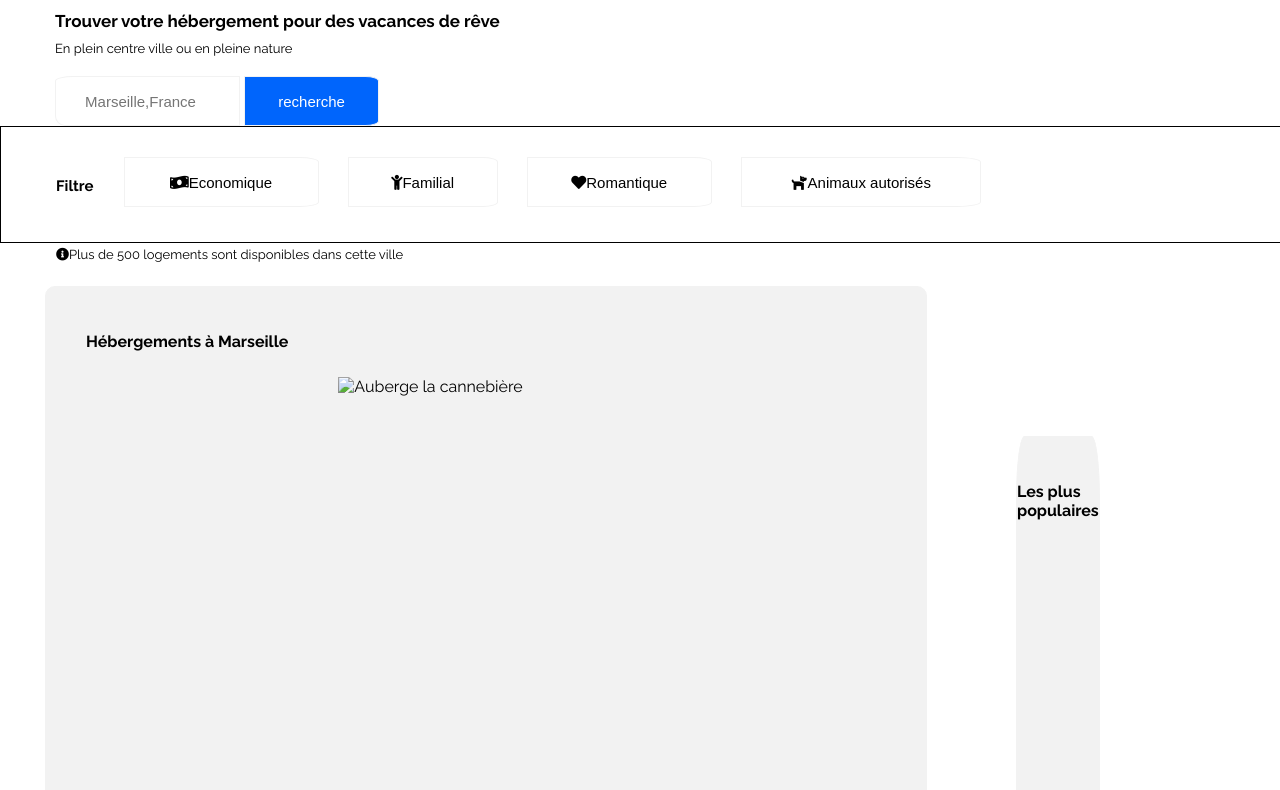
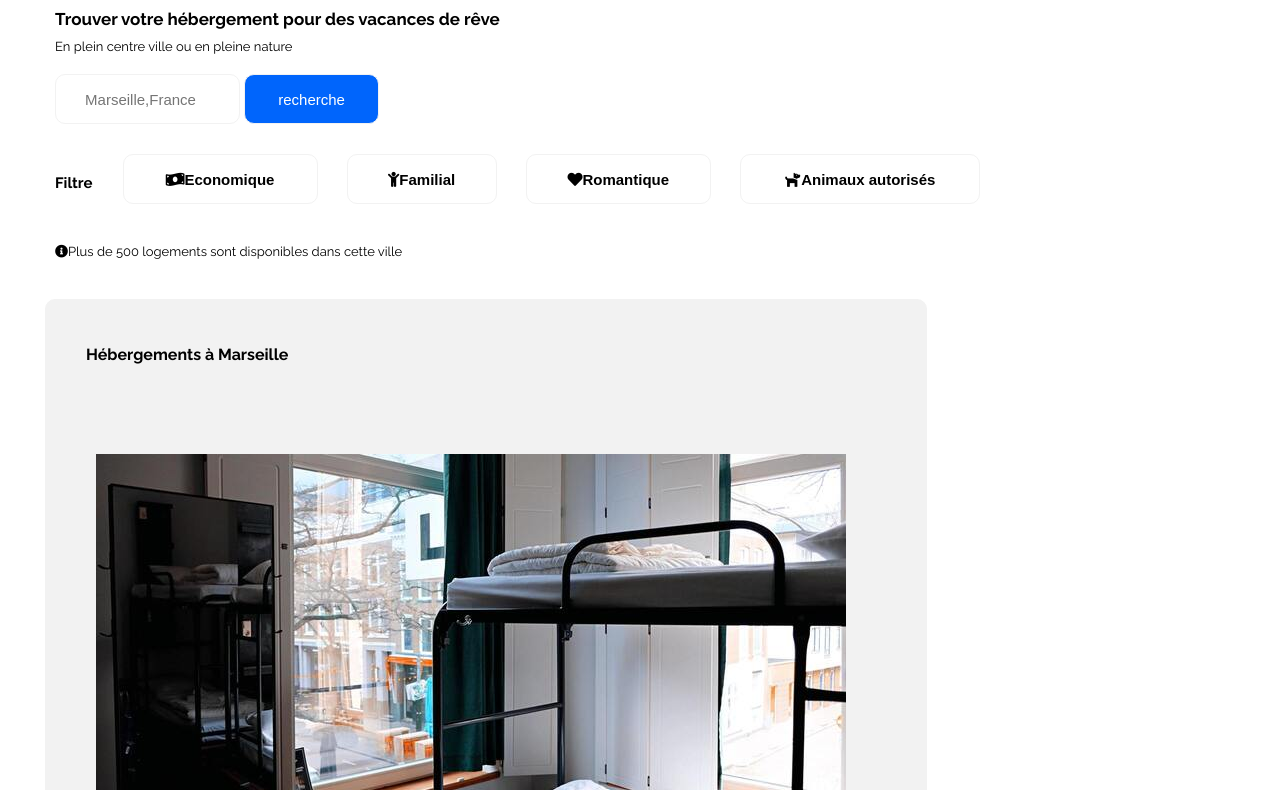
Before and after one commit to BryanYanice/P2_Bryan_HAMMOUM, a plain HTML site: page index.html in a window 1280 px wide. Shown: the part 94-884 px from the top of the page. Drawn offline with Linux system fonts and the light colour scheme.

Commit message:
retouche css

```diff
--- a/index.html
+++ b/index.html
@@ -27,10 +27,10 @@
         <p class="element2">En plein centre ville ou en pleine nature</p>
 
     <form method="POST" action="traitement.php">
-        <p>
+        <p id="Marseille">
             <label for="location"></label>
-            <input type="search" id="map-search" name="location" placeholder="Marseille,France" />
-            <button id="recherche">recherche</button>
+            <input type="search" class="recherche" name="location" placeholder="Marseille,France" />
+            <button class="recherche">recherche</button>
         </p>
     </form>
     <div id="choix">
@@ -47,9 +47,11 @@
     </section>
 
 <section id="container">
+<section id="container1">
     <h2 id="bloc1">Hébergements à Marseille</h2>
-    <img class="photo" src="image/hebergements/3_medium/marcus-loke-WQjvWU_HZFo-unsplash.jpg" alt="Auberge la cannebière" />
-    <section id="container2">
+    <img class="photo" src="images/hebergements/4_small/marcus-loke-WQJvWU_HZFo-unsplash.jpg" alt="Auberge la cannebière" />
+</section>
+<section id="container2">
     <h2 id="bloc2">Les plus populaires</h2>
 </section>
 </section>
--- a/style.css
+++ b/style.css
@@ -13,7 +13,6 @@ body
 #conteneur
 {
     width: 100%;
-    height: 80px;
     display: flex;
     flex-flow: row wrap;
     justify-content: space-between;
@@ -56,9 +55,8 @@ a
 #conteneur2
 {
     width: 100%;
-    height: 260px;
     display: flex;
-    flex-flow: column wrap;
+    flex-flow: column nowrap;
 }
 
 .element2
@@ -80,16 +78,23 @@ a
     font-size: 13px;
 }
 
+
+
 form
 {
     display: flex;
 }
 
+.recherche
+{
+    height: 50px;
+    border-radius: 10px;
+
+}
+
 #choix
 {
     width: 100%;
-    height: 115px;
-    border: 1px solid black;
     display: flex;
     flex-flow: row wrap;
 }
@@ -98,26 +103,20 @@ input
 {
     margin-top: 20px;
     margin-left: 55px;
-    height: 50px;
     width: 185px;
     font-size: 15px;
     text-align: center;
     color: black;
     border: 1px solid #f2f2f2;
-    border-top-left-radius: 10%;
-    border-bottom-left-radius: 10px;
 }
 
 button
 {
     background-color: #0065fc;
     color: #fff;
-    height: 50px;
     width: 135px;
     font-size: 15px;
     border: 1px solid #f2f2f2;
-    border-top-right-radius: 10%;
-    border-bottom-right-radius: 10%;
 }
 
 
@@ -134,8 +133,11 @@ button
 {
     margin-left: 25px;
     margin-top: 30px;
+    font-weight: bold;
     background-color: #fff;
     color: black;
+    height: 50px;
+    border-radius: 10px;
 }
 
 .filtre:nth-of-type(1)
@@ -172,13 +174,18 @@ button
     display: flex;
     flex-flow: row wrap;
     margin-top: 40px;
+
+}
+
+#container1
+{
     margin-left: 45px;
-    height: 625px;
     width: 880px;
     border: 1px solid #f2f2f2;
     border-radius: 10px;
     background-color: #f2f2f2;
 }
+
 
 #bloc1
 {
@@ -196,11 +203,9 @@ button
 
 #container2
 {
-    display: flex;
-    flex-flow: column wrap;
+
     margin-left: 970px;
     margin-top: 40px;
-    height: 625px;
     width: 420px;
     border: 1px solid #f2f2f2;
     border-radius: 10%;
```
